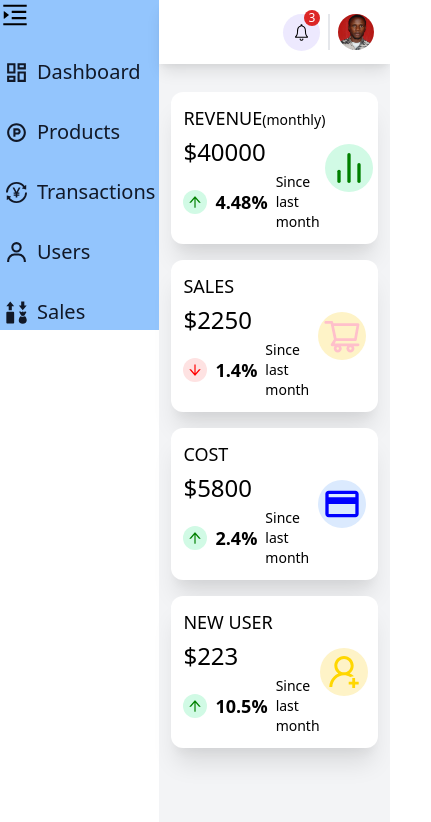
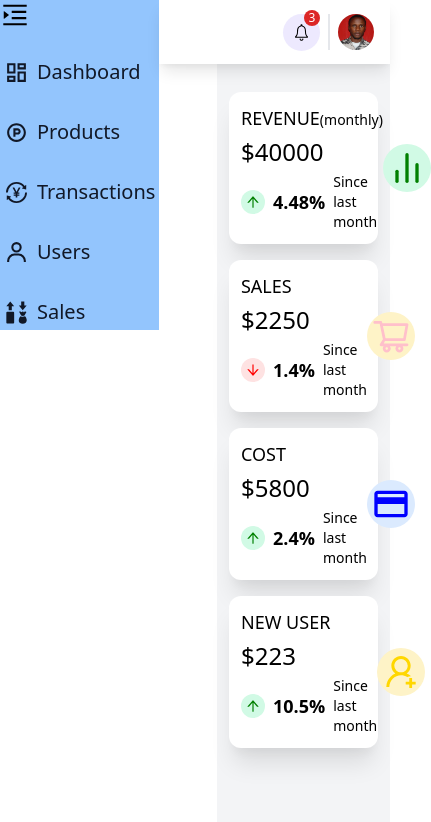
Before and after one commit to aagbotemi/admin-dashboard, a React (Create React App) app: page / in a window 390 px wide. Shown: the top 822 px of the page, 431 px wide, since content can reach past the window. Built offline with nearby package versions, Linux system fonts and the light colour scheme.

Commit message:
sidebar overlapping on the body corrected

```diff
--- a/src/assets/css/index.css
+++ b/src/assets/css/index.css
@@ -26,3 +26,9 @@ html {
 .home {
   min-height: calc(100vh - 64px)
 }
+
+@media only screen and (max-width: 1024px) {
+  .home {
+    margin-left: 3.6rem;
+  }
+}
```
Also changed, not shown: src/assets/css/topbar.css (+15 -1 lines).
